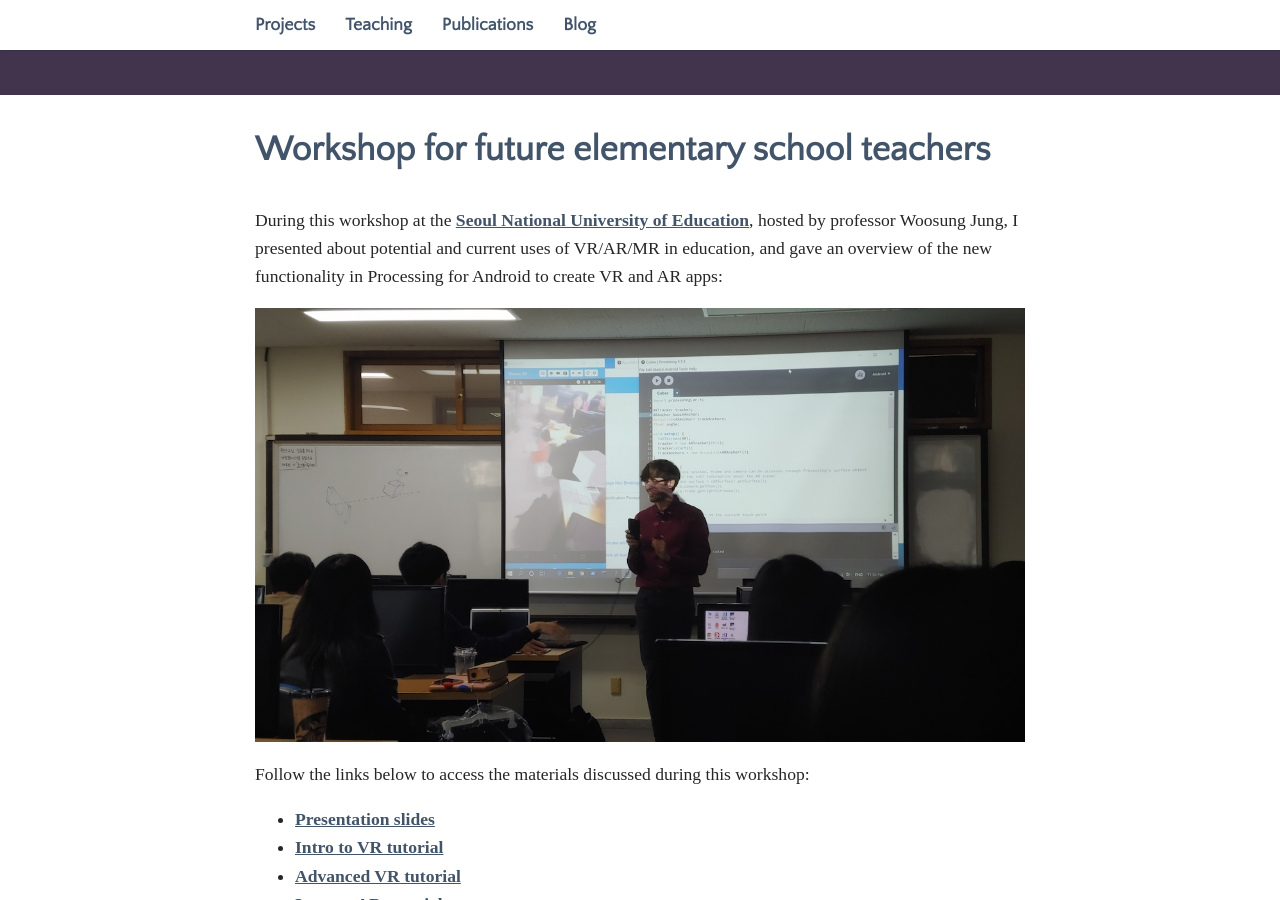
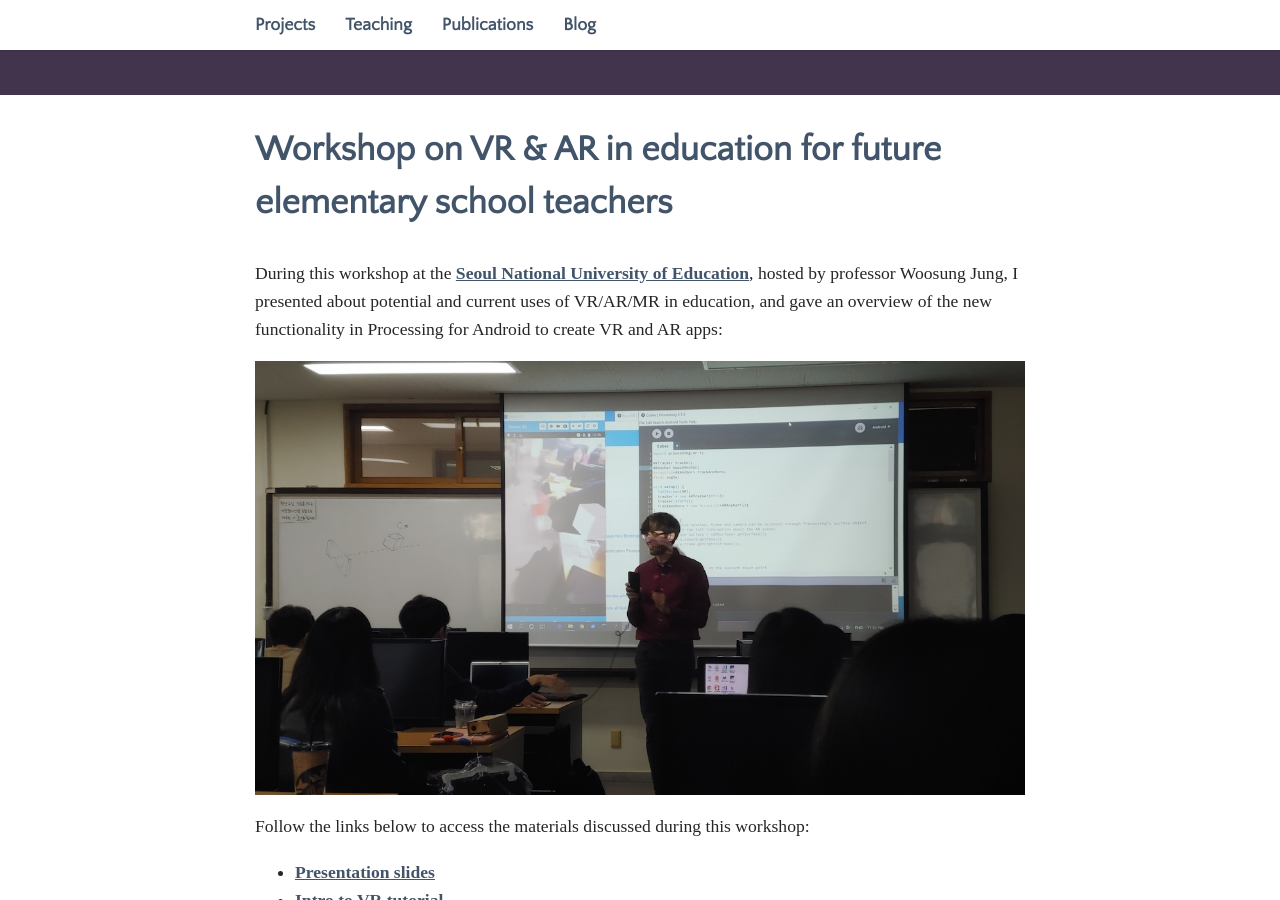
Before and after one commit to codeanticode/andrescolubri.net, a Jekyll site: the page built from collections/_artteaching/06_snue.md, in a window 1280 px wide and 900 px high. Built offline with Jekyll 4.4.1, drawn with Linux system fonts in a browser that asks for light colours; some web fonts are replaced.

Commit message:
fixed title

```diff
--- a/collections/_artteaching/06_snue.md
+++ b/collections/_artteaching/06_snue.md
@@ -1,6 +1,6 @@
 ---
 layout: page
-title: Workshop for future elementary school teachers
+title: Workshop on VR & AR in education for future elementary school teachers
 description: Augmenting Learning Experiences with Processing and VR/AR/MR, SNUE, Seoul, South Korea (November 2019)
 permalink: /teaching/snue
 ---
```
